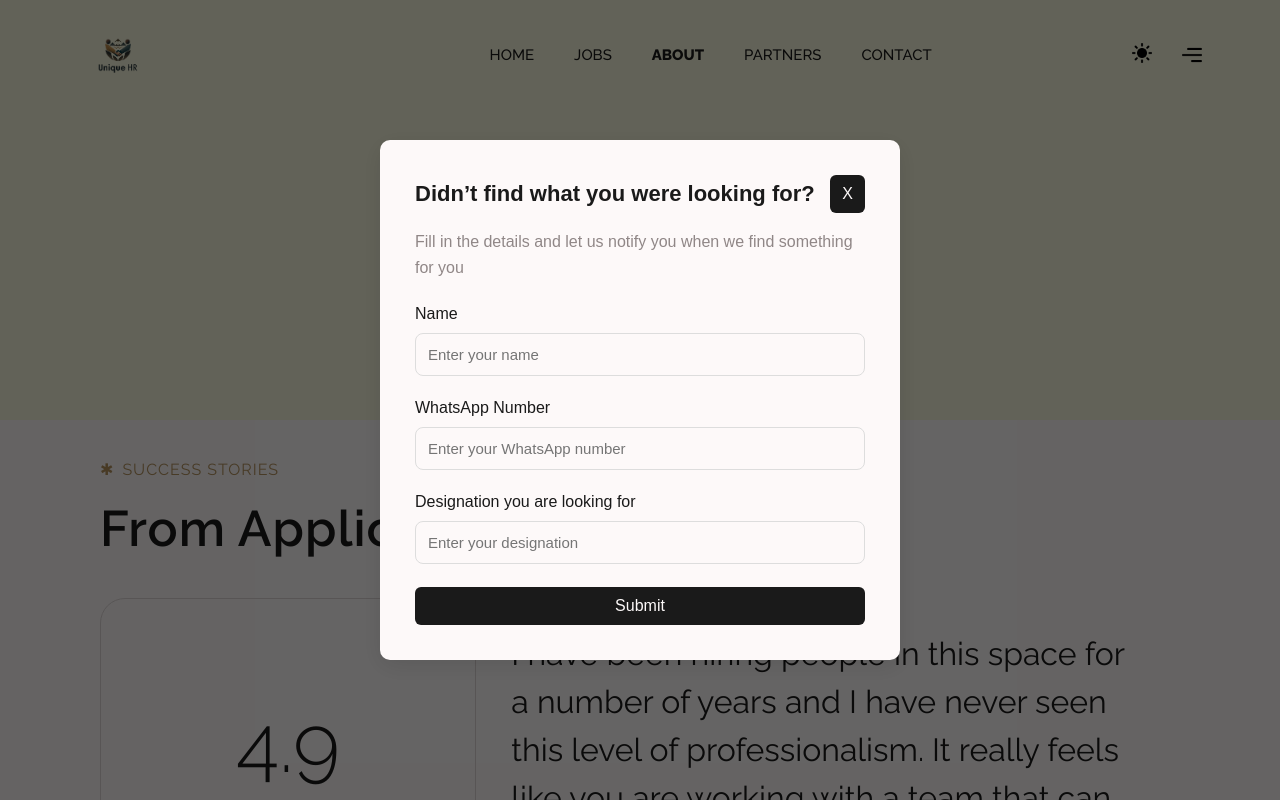
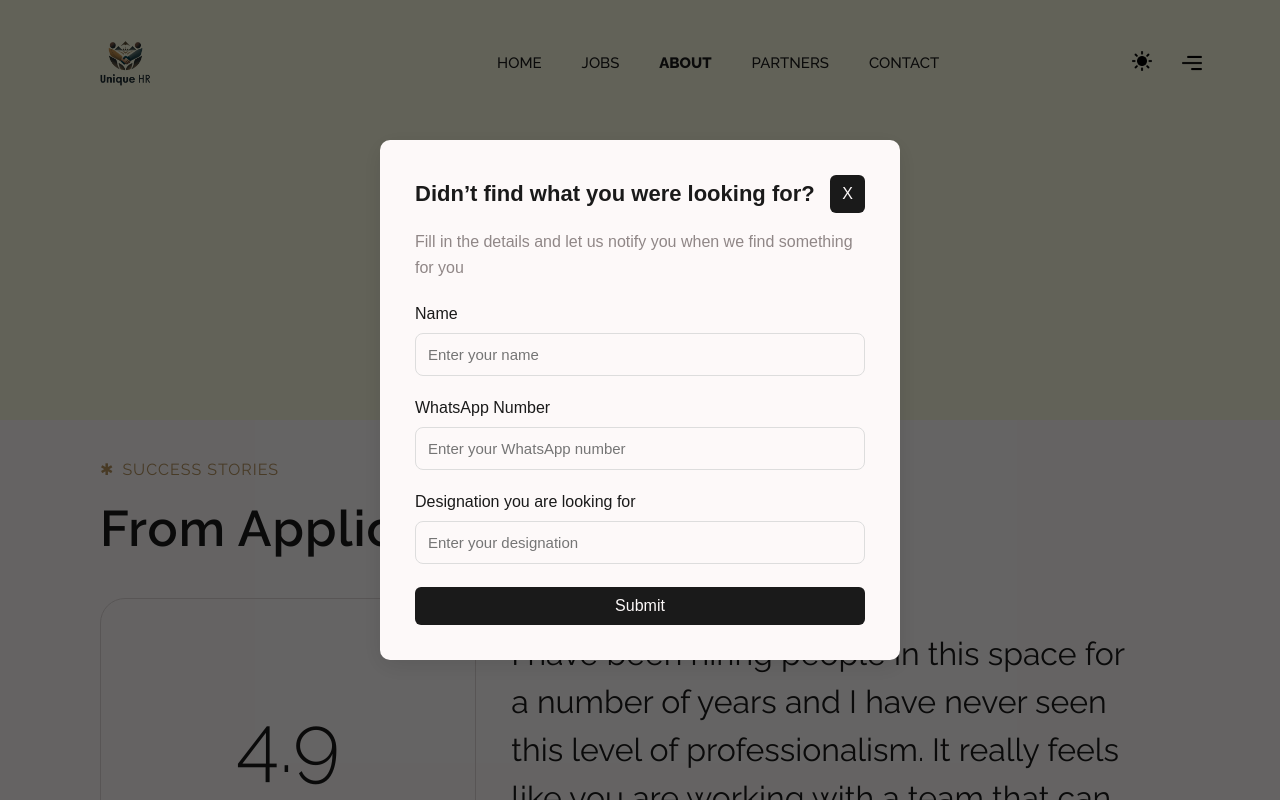
Before and after one commit to ShiviiSonii/UniqueHR, a React (Vite) app: page /about in a window 1280 px wide. Shown: the top 800 px of the page. Built offline with nearby package versions, Linux system fonts and the light colour scheme.

Commit message:
logo fixed

```diff
--- a/src/styles/Navbar.css
+++ b/src/styles/Navbar.css
@@ -48,7 +48,7 @@
   }
 
   .nav-logo{
-    width: 50px;
+    width: 65px;
     height: auto;
     margin-left: 45px;
   }
```
